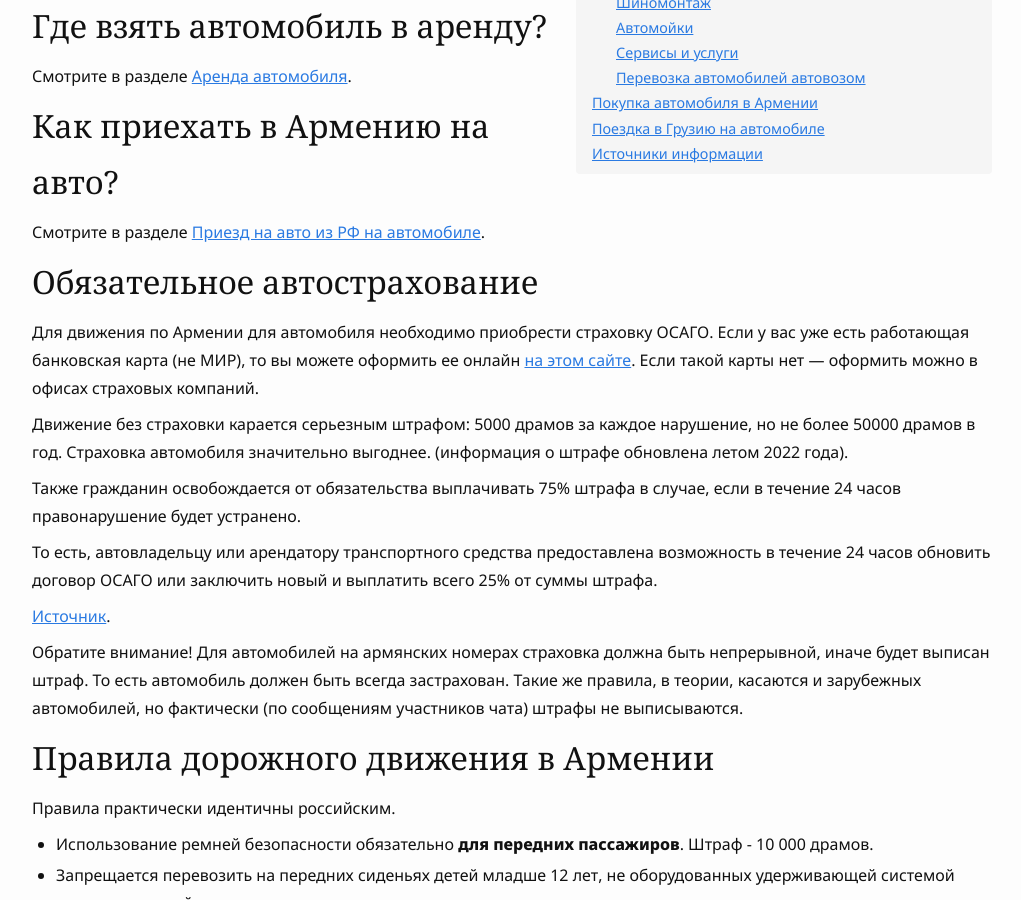
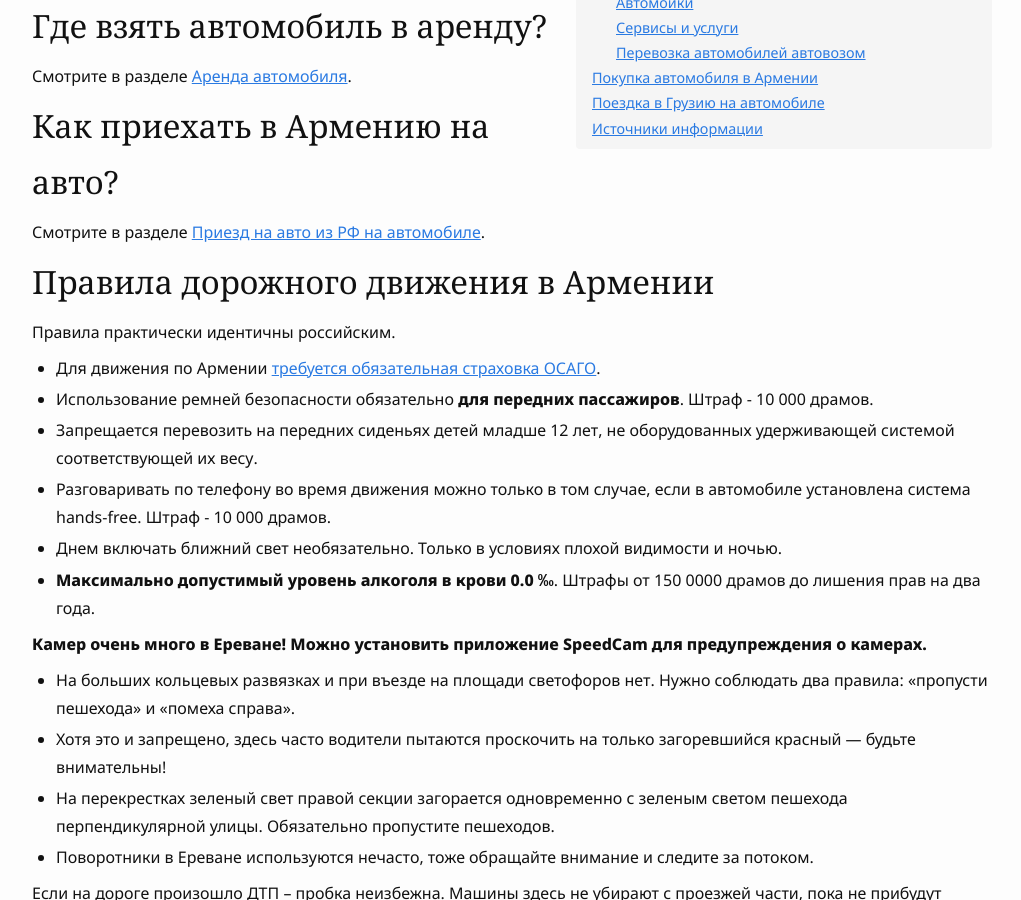
Before and after one commit to haywiki/haywiki.github.io, a Jekyll site: the page built from drive/index.md, in a window 1280 px wide and 900 px high, scrolled down 806 px. Shown: the whole window, without its empty margins (128-1149 px from the left). Built offline with Jekyll 4.4.1, drawn with Linux system fonts in a browser that asks for light colours; nearby versions of some CDN libraries; a script that is not in the unit is left out; some of the changed text lies outside the part shown.

Commit message:
автостраховка выделена на отдельную страницу

```diff
--- a/drive/index.md
+++ b/drive/index.md
@@ -24,29 +24,11 @@
 
 Смотрите в разделе [Приезд на авто из РФ на автомобиле](../moving/by-car.md).
 
-## Обязательное автострахование
-
-Для движения по Армении для автомобиля необходимо приобрести страховку ОСАГО. Если у вас уже есть работающая
-банковская карта (не МИР), то вы можете оформить ее онлайн [на этом сайте](https://aswa.am/). Если такой карты нет —
-оформить можно в офисах страховых компаний.
-
-Движение без страховки карается серьезным штрафом: 5000 драмов за каждое нарушение, но не более 50000 драмов в год.
-Страховка автомобиля значительно выгоднее. (информация о штрафе обновлена летом 2022 года).
-
-Также гражданин освобождается от обязательства выплачивать 75% штрафа в случае, если в течение 24 часов правонарушение будет устранено.
-
-То есть, автовладельцу или арендатору транспортного средства предоставлена возможность в течение 24 часов обновить договор ОСАГО или заключить новый и выплатить всего 25% от суммы штрафа.
-
-[Источник](https://newsarmenia.am/news/koshelek/v-armenii-vdvoe-sokratili-shtrafy-po-osago-obyasnyaem-chto-izmenilos-v-zakone/).
-
-Обратите внимание! Для автомобилей на армянских номерах страховка должна быть непрерывной, иначе будет выписан штраф.
-То есть автомобиль должен быть всегда застрахован. Такие же правила, в теории, касаются и зарубежных автомобилей, но
-фактически (по сообщениям участников чата) штрафы не выписываются.
-
 ## Правила дорожного движения в Армении
 
 Правила практически идентичны российским.
 
+- Для движения по Армении [требуется обязательная страховка ОСАГО](insurance.md).
 - Использование ремней безопасности обязательно **для передних пассажиров**. Штраф - 10 000 драмов.
 - Запрещается перевозить на передних сиденьях детей младше 12 лет, не оборудованных удерживающей системой соответствующей их весу.
 - Разговаривать по телефону во время движения можно только в том случае, если в автомобиле установлена система hands-free. Штраф - 10 000 драмов.
```
Also changed, not shown: drive/insurance.md (added, +36 -0 lines), life/contacts.md (+1 -1 lines), moving/by-car.md (+1 -1 lines).
